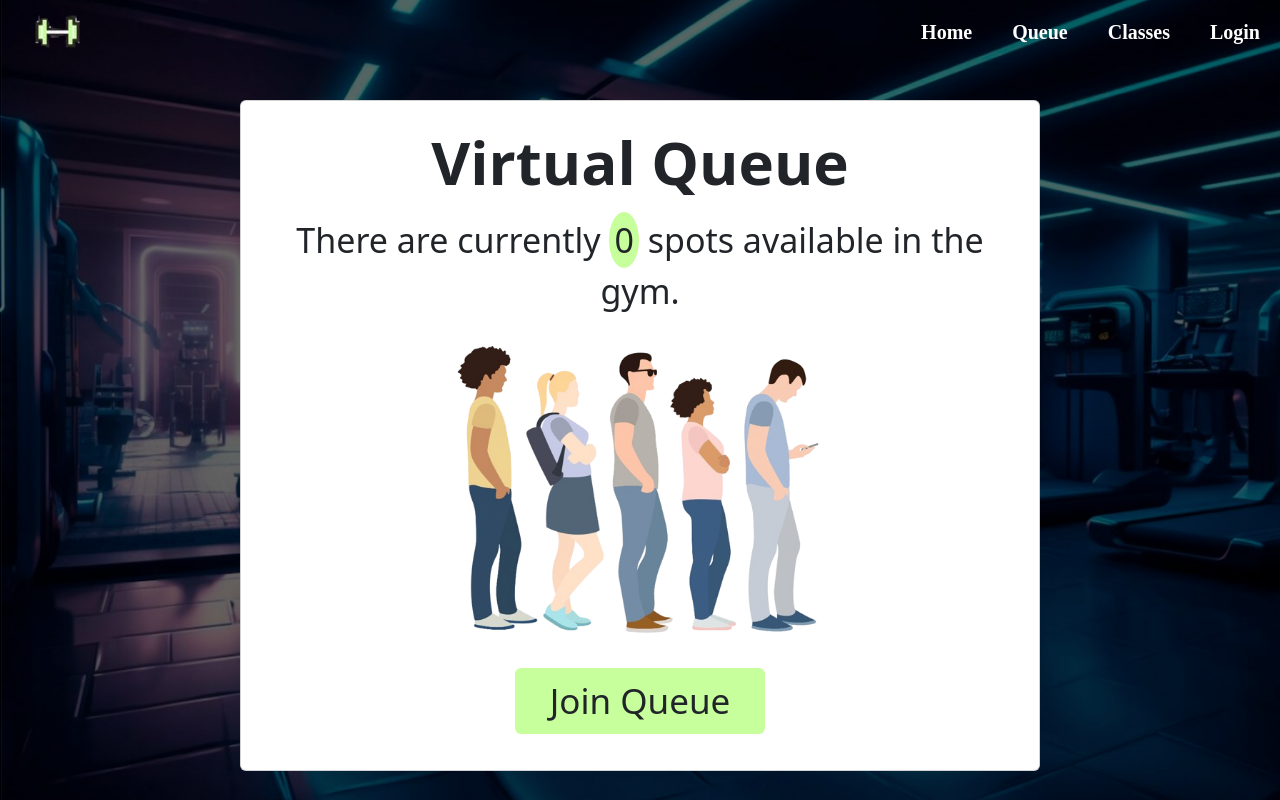
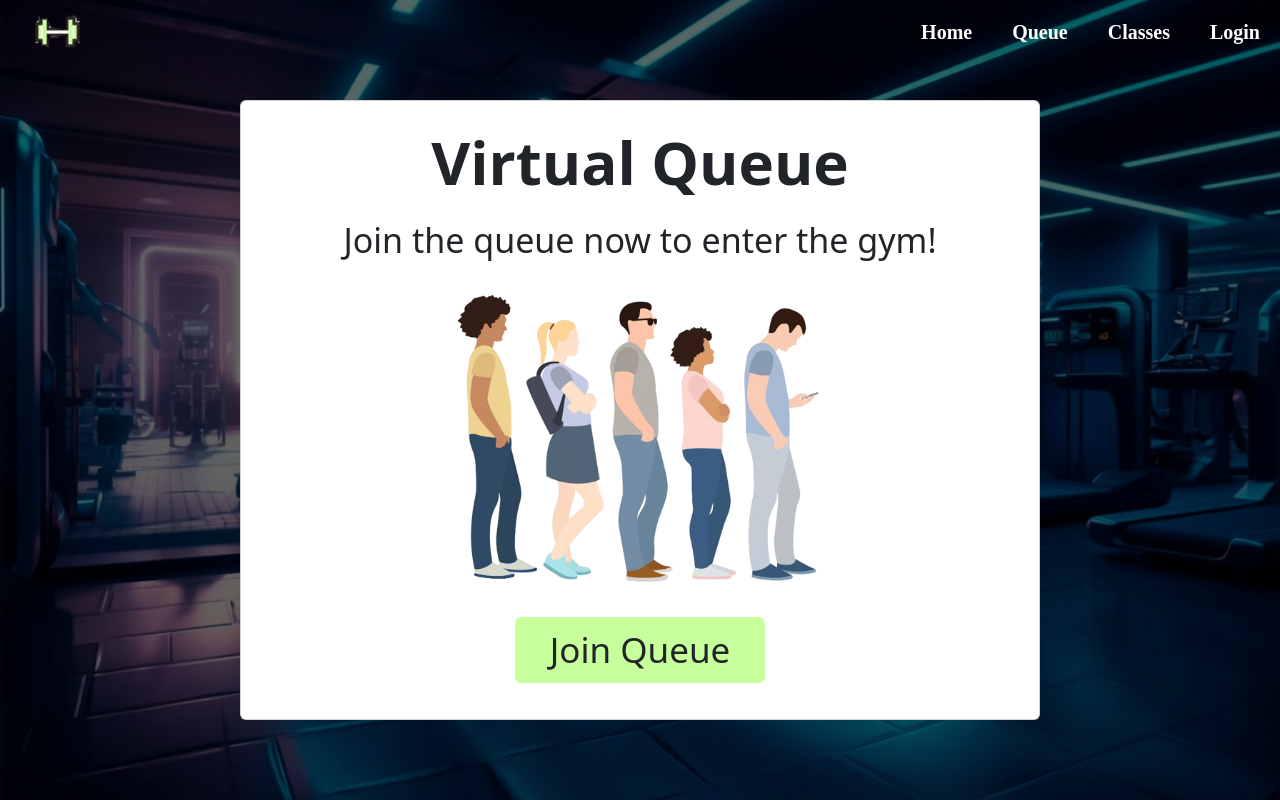
Before and after one commit to vynious/gym-daddy-app, a Vue app: page /queue in a window 1280 px wide. Built offline with nearby package versions, Linux system fonts and the light colour scheme; a web font is replaced by a local one.

Commit message:
removed display of gym avail

```diff
--- a/src/views/QueuePage.vue
+++ b/src/views/QueuePage.vue
@@ -68,9 +68,7 @@
             <div class="card-body m-auto">
                 <div class="card-title header">Virtual Queue</div>
                 <div class="card-text subheader">
-                    There are currently
-                    <span class="circle"> {{ gymAvail }} </span>
-                    spots available in the gym.
+                    Join the queue now to enter the gym!
                 </div>
             </div>
 
@@ -96,18 +94,6 @@
         methods: {
             joinqueue() {
                 this.$router.push({name: 'joinqueue'});
-                const baseURL = "http://127.0.0.1:8000";
-
-                this.$axios.get(`${baseURL}/api/gym/avail`,{
-                    // headers: {
-                    //     Authorization: ``
-                    // }
-                })
-                .then(response => {
-                    console.log(response.data);
-                    this.gymAvail = response.data;
-                })
-
             }
         }
     };
```
